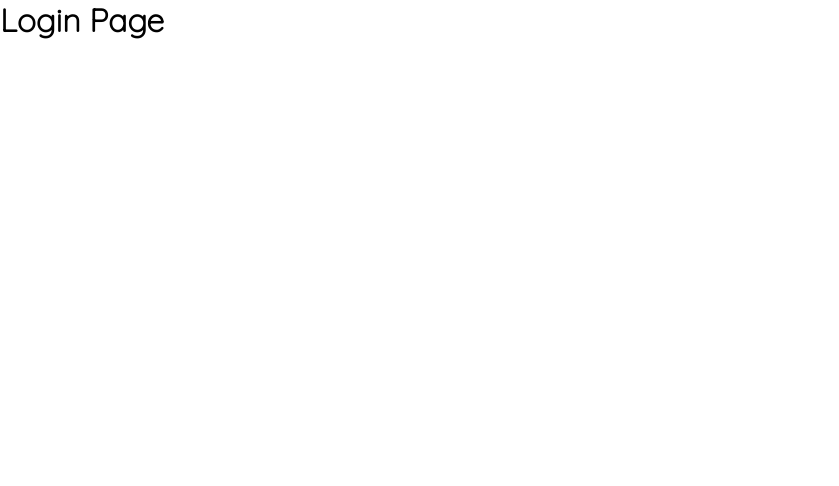
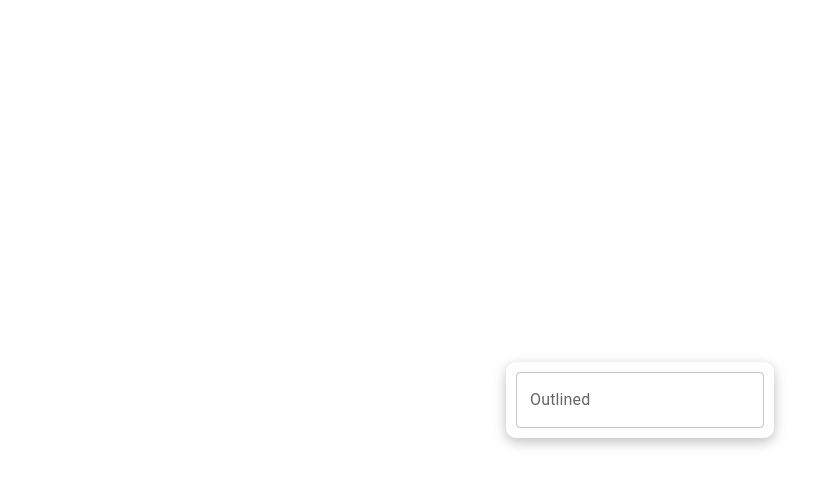
Before and after one commit to Uday-lal/insta_clone, a React (Create React App) app in the folder frontend/: page /login in a window 1280 px wide. Shown: the top 486 px of the page, without its empty margins (0-839 px from the left). Built offline with nearby package versions, Linux system fonts and the light colour scheme.

Commit message:
Created Card.jsx and updated Card.css

```diff
--- /dev/null
+++ b/frontend/src/components/card/Card.css
@@ -0,0 +1,5 @@
+div.card {
+  border-radius: 10px;
+  box-shadow: 0px 4px 13px rgba(0, 0, 0, 0.25);
+  padding: 10px;
+}
--- /dev/null
+++ b/frontend/src/components/card/Card.jsx
@@ -0,0 +1,15 @@
+import React from "react";
+import "./Card.css";
+
+function Card(props) {
+  const className = props.className ? `card ${props.className}` : "card";
+  return (
+    <React.Fragment>
+      <div className={className} id={props.id} style={props.style}>
+        {props.children}
+      </div>
+    </React.Fragment>
+  );
+}
+
+export default Card;
--- a/frontend/src/index.css
+++ b/frontend/src/index.css
@@ -5,6 +5,19 @@
   padding: 0px;
 }
 
+div.center {
+  display: flex;
+  align-items: center;
+  justify-content: center;
+  width: 100%;
+  height: 100%;
+}
+
+div.page {
+  width: 100vw;
+  height: 100vh;
+}
+
 body {
   font-family: "Quicksand", sans-serif;
 }
--- a/frontend/src/pages/login/Login.jsx
+++ b/frontend/src/pages/login/Login.jsx
@@ -1,10 +1,22 @@
 import React from "react";
+import Card from "../../components/card/Card.jsx";
+import TextField from "@mui/material/TextField";
 
 function Login() {
   return (
     <React.Fragment>
       <div className="page">
-        <h1>Login Page</h1>
+        <div className="center">
+          <Card>
+            <form>
+              <TextField
+                id="outlined-basic"
+                label="Outlined"
+                variant="outlined"
+              />
+            </form>
+          </Card>
+        </div>
       </div>
     </React.Fragment>
   );
```
